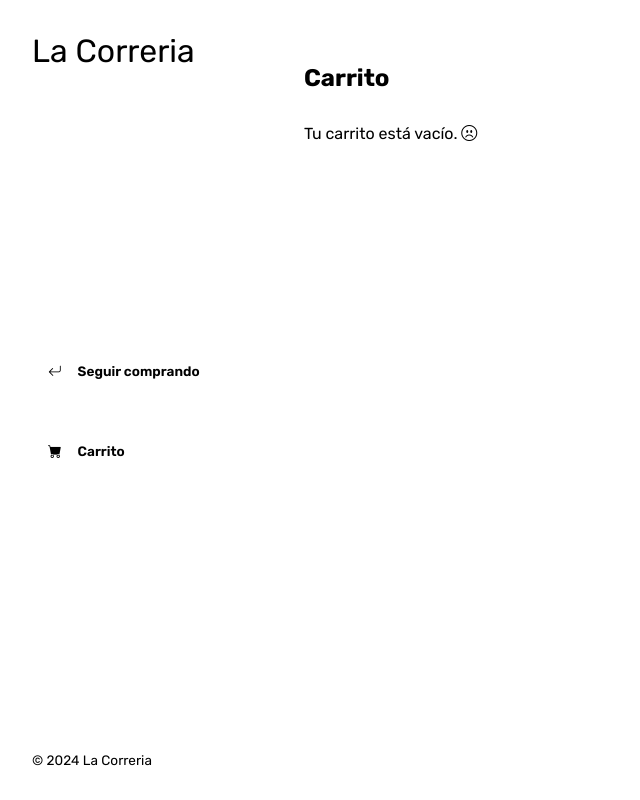
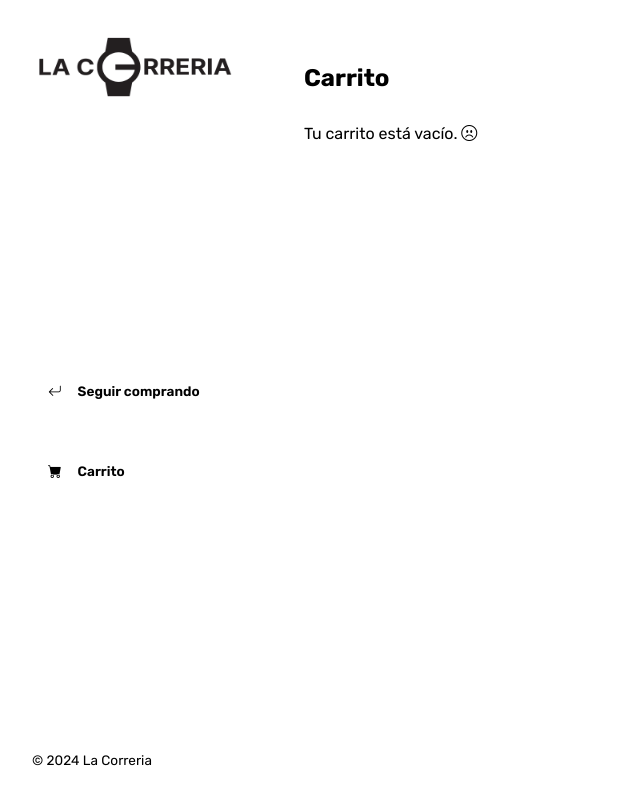
Before and after one commit to a2alenca/TEST, a plain HTML site: page carrito.html in a window 1280 px wide. Shown: the whole page, without its empty margins (0-640 px from the left). Drawn offline with nearby package versions, Linux system fonts and the light colour scheme; some packages are replaced by stand-ins of ours; a script that the page names is missing.

Commit message:
Add files via upload

```diff
--- a/carrito.html
+++ b/carrito.html
@@ -8,12 +8,20 @@
     <link rel="stylesheet" href="https://cdn.jsdelivr.net/npm/bootstrap-icons@1.9.1/font/bootstrap-icons.css">
     <link rel="stylesheet" type="text/css" href="https://cdn.jsdelivr.net/npm/toastify-js/src/toastify.min.css">
     <link rel="stylesheet" href="./css/main.css">
+    <style>
+        /* Estilos para el tamaño del logo */
+        .logo img {
+            width: 200px;
+            height: 70px;
+        }
+    </style>
 </head>
 <body>
-
     <div class="wrapper">
         <header class="header-mobile">
-            <h1 class="logo">La Correria</h1>
+            <div class="logo">
+                <img src="img/Logo.png" alt="Logo de La Correria" />
+            </div>
             <button class="open-menu" id="open-menu">
                 <i class="bi bi-list"></i>
             </button>
@@ -23,7 +31,9 @@
                 <i class="bi bi-x"></i>
             </button>
             <header>
-                <h1 class="logo">La Correria</h1>
+                <div class="logo">
+                    <img src="img/Logo.png" alt="Logo de La Correria" />
+                </div>
             </header>
             <nav>
                 <ul>
```
Also changed, not shown: css/main.css (+0 -13 lines), index.html (+13 -4 lines), img/Logo.png (added).
